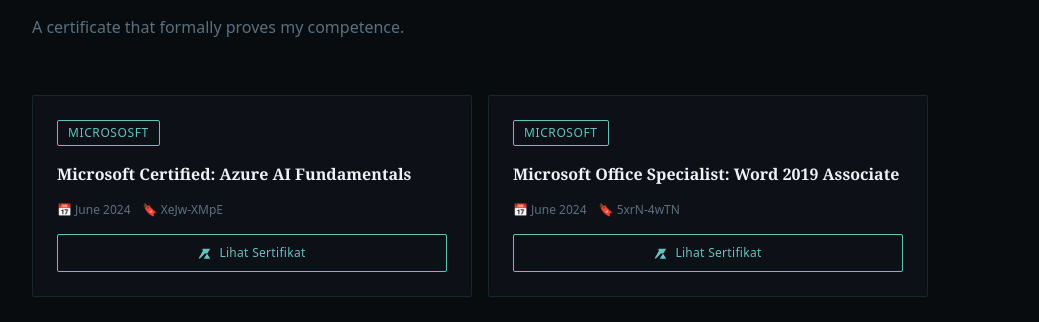
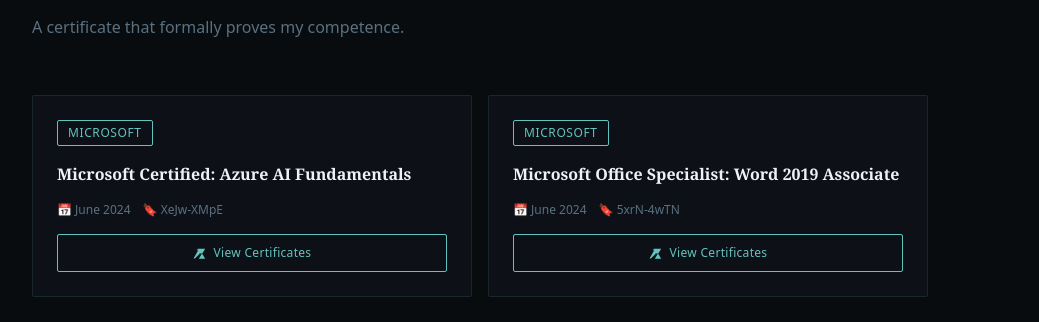
Before and after one commit to mughisqarratal/portfolio_obsidian, a Next.js app: page / in a window 1280 px wide. Shown: the part 2373-2695 px from the top of the page, without its empty margins (96-1135 px from the left). Built offline with nearby package versions, Linux system fonts and the light colour scheme.

Commit message:
revisi side nav & certif section

```diff
--- a/components/CertificationSection.tsx
+++ b/components/CertificationSection.tsx
@@ -2,7 +2,7 @@ import SectionHeader from "./SectionHeader";
 
 
 const CERTS = [
-  { title: "Microsoft Certified: Azure AI Fundamentals", issuer: "Micrososft",
+  { title: "Microsoft Certified: Azure AI Fundamentals", issuer: "Microsoft",
     date: "June 2024", credentialId: "XeJw-XMpE",
     gdrive: "https://drive.google.com/file/d/1tQuJo7CqB0AuvDAFS2S_UvtGX00yFyqw/view" },
   { title: "Microsoft Office Specialist: Word 2019 Associate", issuer: "Microsoft",
@@ -40,7 +40,7 @@ export default function CertificationSection() {
                 <svg width="13" height="13" viewBox="0 0 24 24" fill="currentColor">
                   <path d="M6.28 3l5.72 9.9L3.57 21H1l8.57-14.85L6.28 3zm2.57 0H22.5l-5.24 9H8.85L8.85 3zm7.15 9.9l-5.24 9H22.5l-5.24-9z"/>
                 </svg>
-                Lihat Sertifikat
+                View Certificates
               </a>
             </div>
           ))}
--- a/components/SideNav.tsx
+++ b/components/SideNav.tsx
@@ -4,10 +4,10 @@ import { Home, Briefcase, FolderOpen, GraduationCap, Award, Wrench } from "lucid
 
 const NAV_ITEMS = [
   { id: "hero",          label: "Home",          icon: <Home size={16} /> },
-  { id: "experience",    label: "Experience",    icon: <Briefcase size={16} /> },
+  { id: "experience",    label: "Experiences",    icon: <Briefcase size={16} /> },
   // { id: "projects",      label: "Projects",      icon: <FolderOpen size={16} /> },
   { id: "education",     label: "Education",     icon: <GraduationCap size={16} /> },
-  { id: "certification", label: "Certification", icon: <Award size={16} /> },
+  { id: "certification", label: "Certifications", icon: <Award size={16} /> },
   { id: "skills",        label: "Skills",        icon: <Wrench size={16} /> },
 ];
 
```
